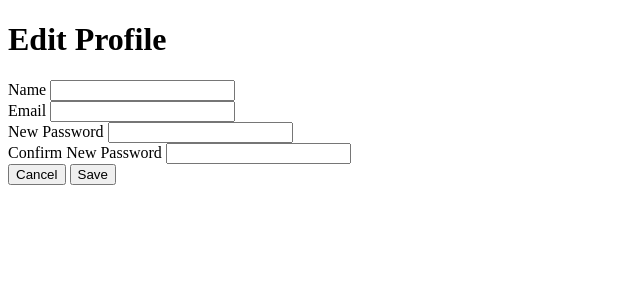
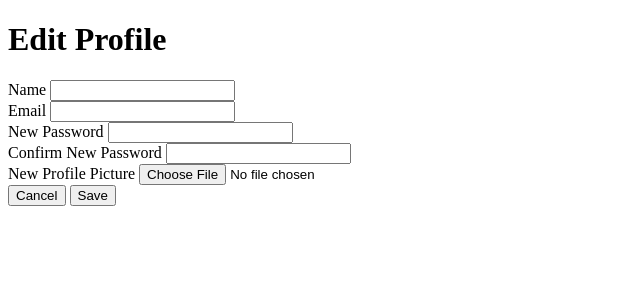
Before and after one commit to Villanueva-Flavio/TP_IDS_Pokebuild-Maker, a Flask app: page /modify_user_data/1 in a window 1280 px wide. Shown: the top 300 px of the page, without its empty margins (0-640 px from the left). Run offline with Flask 2, Linux system fonts and the light colour scheme; data that the repository does not hold is empty.

Commit message:
[FIX] error in profile picture

```diff
--- a/app/templates/edit_profile.html
+++ b/app/templates/edit_profile.html
@@ -30,6 +30,11 @@
             <div class="form-group">
                 <label for="confirm-password">Confirm New Password</label>
                 <input type="password" id="confirm-password" name="confirm-password">
+            </div>
+
+            <div class="form-group">
+                <label for="profile-pic">New Profile Picture</label>
+                <input type="file" id="profile-pic" name="profile-pic">
             </div>
 
             <div class="form-actions">
```
